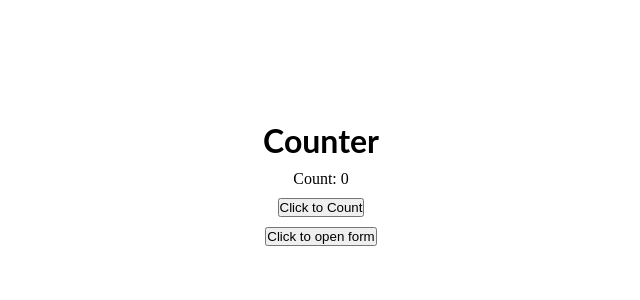
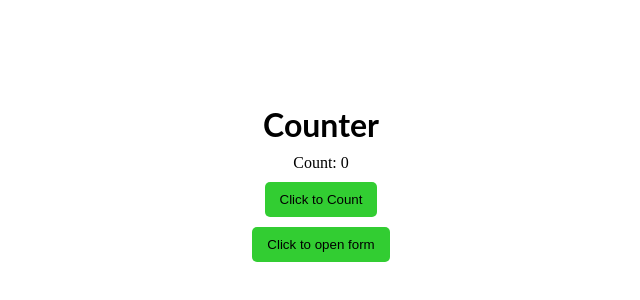
Before and after one commit to dan046/react-ts-practice-exercises, a React (Create React App) app: page / in a window 1280 px wide. Shown: the part 212-512 px from the top of the page, without its empty margins (319-959 px from the left). Built offline with nearby package versions, Linux system fonts and the light colour scheme.

Commit message:
2 files modified

```diff
--- a/components/SimpleForm.tsx
+++ b/components/SimpleForm.tsx
@@ -13,11 +13,18 @@ export default function SimpleForm() {
       ...prevState,
       [name]: value,
     }));
+    setisFormSubmitted(false);
   };
 
   const formChangeHandler = (e: { preventDefault: () => void }) => {
     e.preventDefault();
+    if (formData.name.length === 0 && formData.email.length === 0) {
+      setisFormSubmitted(false);
+      console.log('Must not be empty');
+      return false;
+    }
     setisFormSubmitted(true);
+    return true;
   };
 
   return (
--- a/style.css
+++ b/style.css
@@ -28,3 +28,12 @@ p {
   align-items: center;
   gap: 10px;
 }
+
+button {
+  padding: 10px 15px;
+  border-radius: 5px;
+  border: 0;
+  cursor: pointer;
+  color: black;
+  background: limegreen;
+}
```
